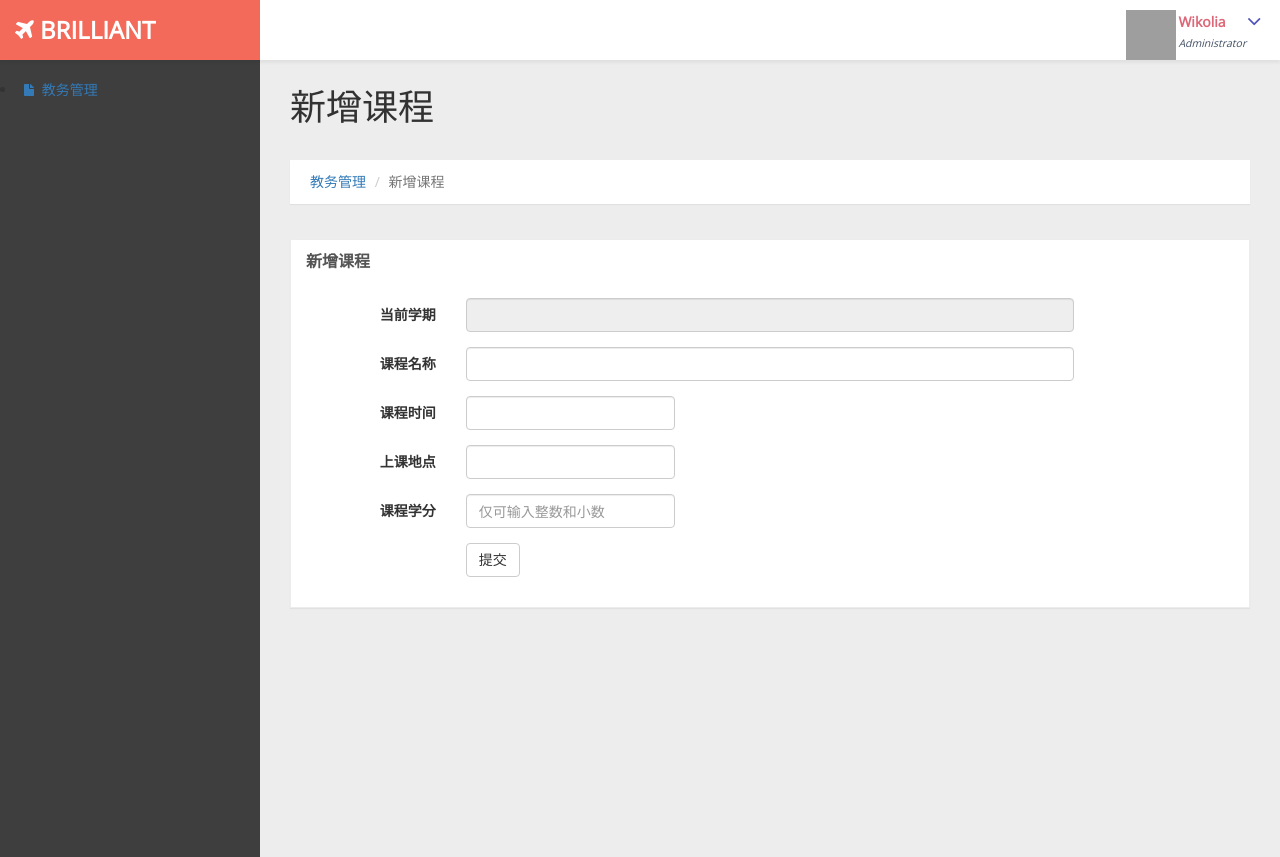
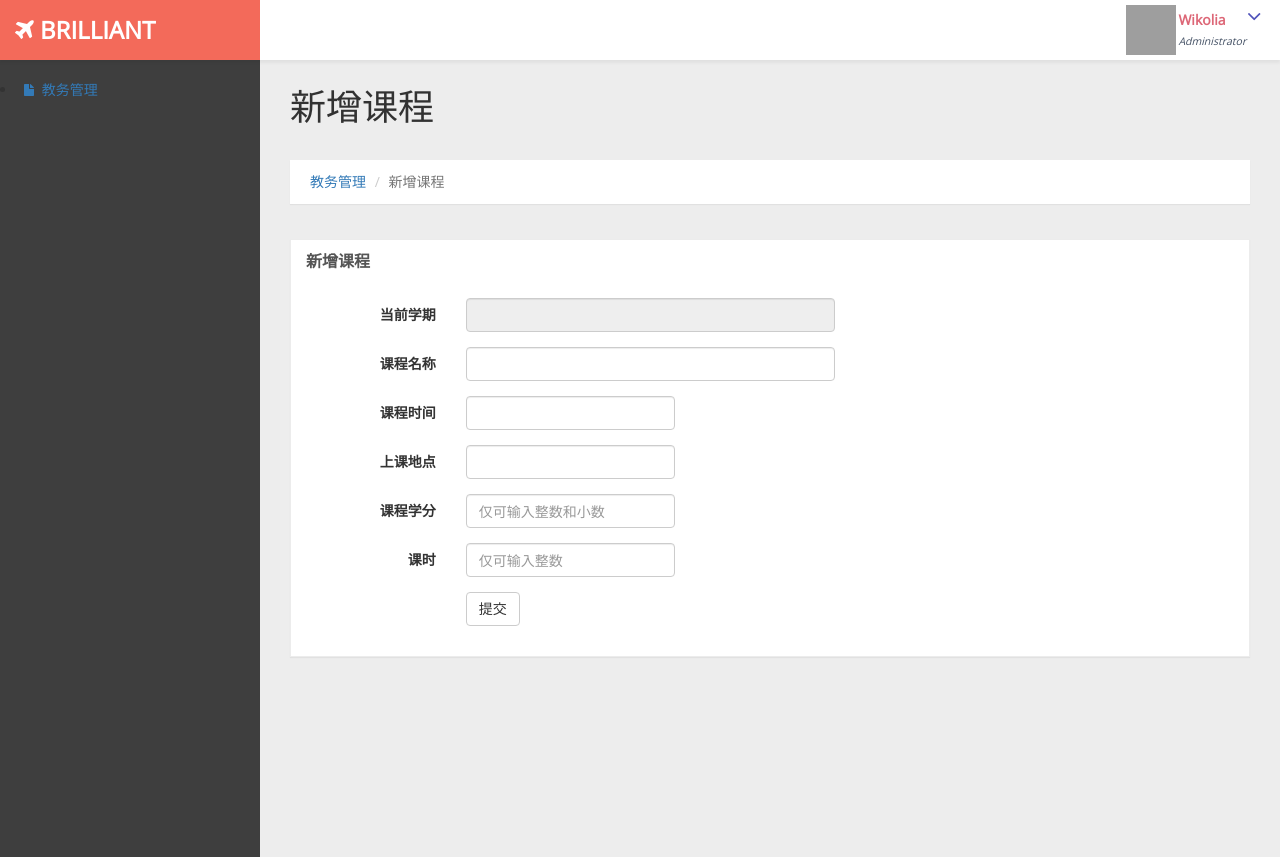
Before and after one commit to EightDucks/EducatioanalAdministrationSystem, a Django app: template EducationalAdministrationSystem/templates/jiaowu_addcourse.html in a window 1280 px wide. Shown: the top 857 px of the page. Run offline with Django 3.2, Linux system fonts and the light colour scheme; the template is opened without the code that fills it, so the values that code supplies are empty; some libraries are stand-ins or nearby versions; grey boxes are pictures that could not be loaded.

Commit message:
修改header、添加课程和添加学期页面的细节

```diff
--- a/EducationalAdministrationSystem/templates/header.html
+++ b/EducationalAdministrationSystem/templates/header.html
@@ -16,12 +16,12 @@
 
     <div class="profile_details" style="padding-right: 20px;">
         <ul class="nav navbar-top-links navbar-right">
-            <li class="dropdown profile_details_drop"  style="margin-top:-10px;">
+            <li class="dropdown profile_details_drop"  style="margin-top:-15px;">
                 <a href="#" class="dropdown-toggle" data-toggle="dropdown" aria-expanded="false" style="padding-bottom:5px;">
                     <div class="profile_img">
                         <span class="prfil-img"><img src="imgs/1.png" alt="" style="height:50px; width:50px"> </span>
                         <div class="user-name">
-                            <p style="padding-top:5px; margin:0 0 3px;">Wikolia</p>
+                            <p style="padding-top:8px; margin:0 0 3px;">Wikolia</p>
                             <span>Administrator</span>
                         </div>
                         <i class="fa fa-angle-down lnr"></i>
@@ -30,7 +30,7 @@
                     </div>
                 </a>
                 <!--dropdown-User-Menu-->
-                <ul class="dropdown-menu dropdown-user">
+                <ul class="dropdown-menu dropdown-user" style="padding-left: 10px;padding-right: 10px;">
                     <li><a href="#"><i class="fa fa-user fa-fw"></i> User Profile</a>
                     </li>
                     <li><a href="#"><i class="fa fa-gear fa-fw"></i> Settings</a>
--- a/EducationalAdministrationSystem/templates/jiaowu_addcourse.html
+++ b/EducationalAdministrationSystem/templates/jiaowu_addcourse.html
@@ -66,29 +66,29 @@
 
                                       <div class="form-group">
                                           <label class="col-sm-2 control-label">当前学期</label>
-                                          <div class="col-sm-8">
+                                          <div class="col-sm-5">
                                               <input type="text" class="form-control" name="semester_name" disabled>
                                           </div>
                                       </div>
                                       <!-- 日期时间控件待实现 -->
                                       <div class="form-group">
                                           <label class="col-sm-2 control-label">课程名称</label>
-                                          <div class="col-sm-8">
-                                              <input type="text" class="form-control" name="course_name">
+                                          <div class="col-sm-5">
+                                              <input type="text" class="form-control" name="course_name" required>
                                           </div>
                                       </div>
 
                                       <div class="form-group">
                                           <label class="col-sm-2 control-label">课程时间</label>
                                           <div class="col-sm-3">
-                                              <input type="text" class="form-control" name="course_time">
+                                              <input type="text" class="form-control" name="course_time" required>
                                           </div>
                                       </div>
 
                                       <div class="form-group">
                                           <label class="col-sm-2 control-label">上课地点</label>
                                           <div class="col-sm-3">
-                                              <input type="text" class="form-control" name="course_location">
+                                              <input type="text" class="form-control" name="course_location" required>
                                           </div>
                                       </div>
 
@@ -96,7 +96,15 @@
                                           <label class="col-sm-2 control-label">课程学分</label>
                                           <div class="col-sm-3">
                                               <!--仅可输入数字和小数点-->
-                                              <input type="text" class="form-control" name="course_point" placeholder="仅可输入整数和小数" onkeyup="value=value.replace(/[^\d\.]/g,'')" onblur="value=value.replace(/[^\d\.]/g,'')">
+                                              <input type="text" class="form-control" name="course_point" required placeholder="仅可输入整数和小数" onkeyup="value=value.replace(/[^\d\.]/g,'')" onblur="value=value.replace(/[^\d\.]/g,'')">
+                                          </div>
+                                      </div>
+
+                                      <div class="form-group">
+                                          <label class="col-sm-2 control-label">课时</label>
+                                          <div class="col-sm-3">
+                                              <!--仅可输入数字-->
+                                              <input type="text" class="form-control" name="course_timelength" required placeholder="仅可输入整数" onkeyup="this.value=this.value.replace(/\D/g,'')"  onafterpaste="this.value=this.value.replace(/\D/g,'')">
                                           </div>
                                       </div>
 
@@ -118,9 +126,6 @@
     </div>
      <!-- /. WRAPPER  -->
 
-
-
-
     <!-- JS Scripts-->
     <!-- jQuery Js -->
     <script src="/static/4assets/js/jquery-1.10.2.js"></script>
```
Also changed, not shown: EducationalAdministrationSystem/templates/jiaowu_addsemester.html (+5 -5 lines).
